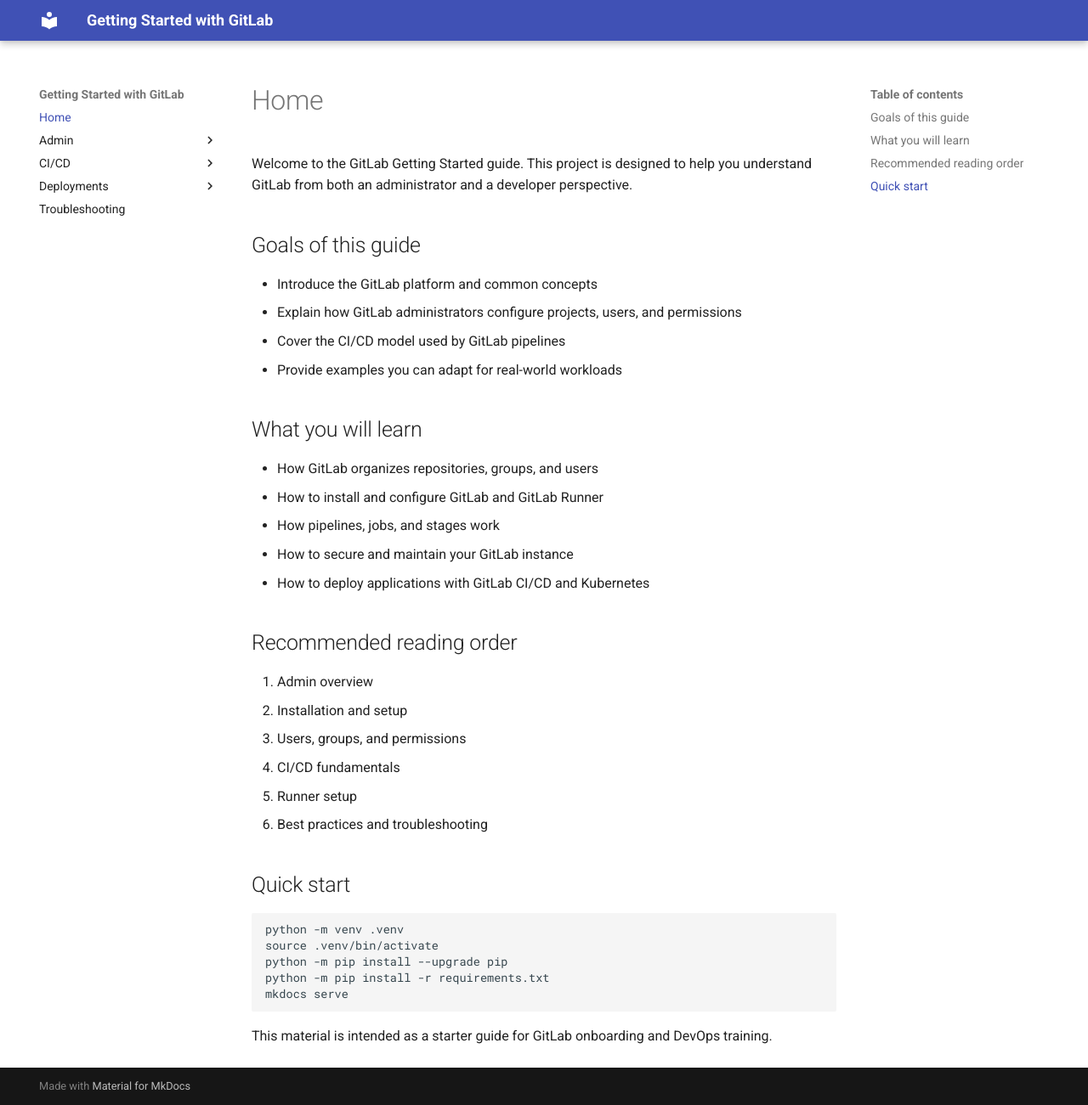
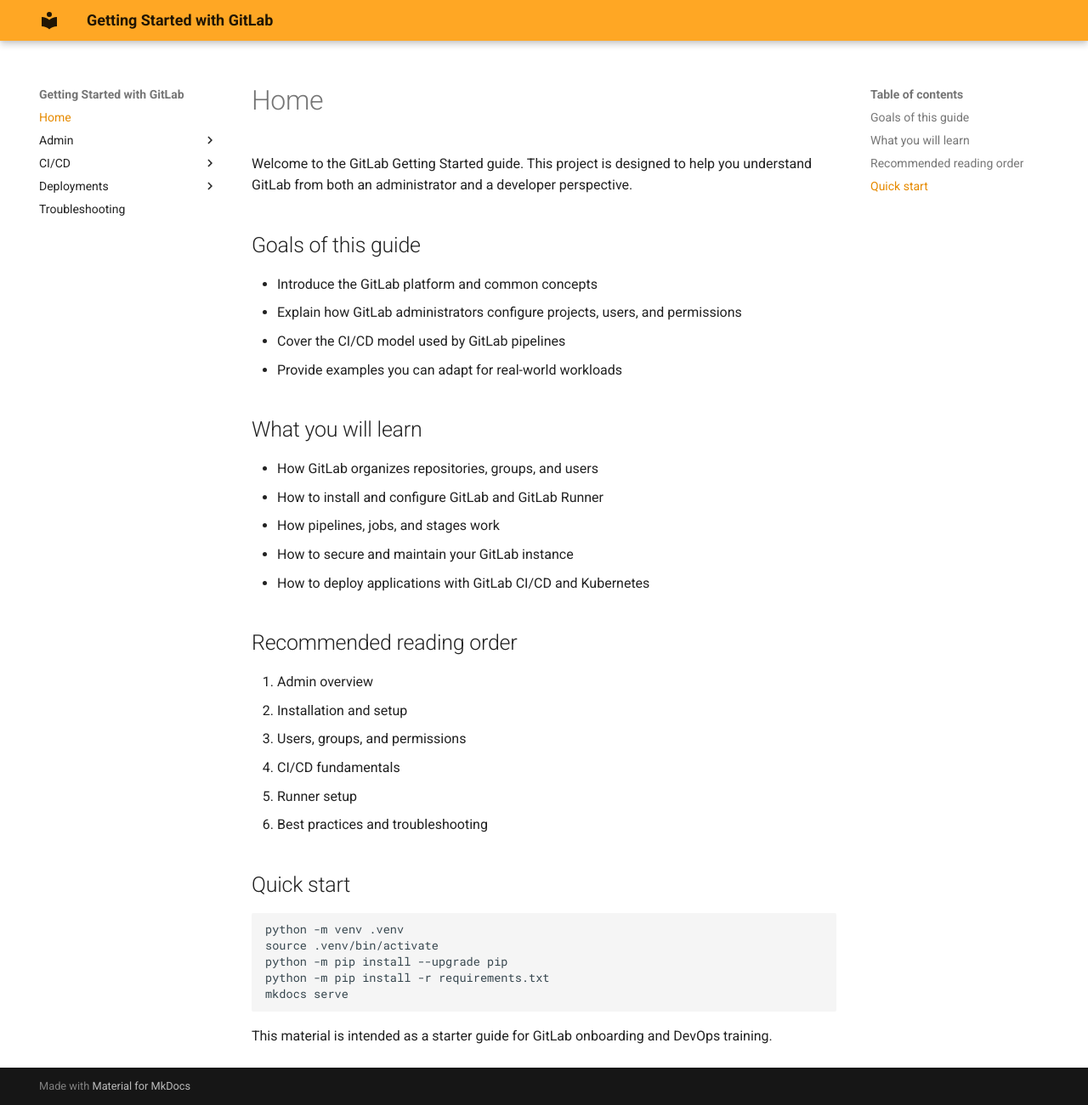
Before and after one commit to nirpendra83/getting-started-with-gitlab, an MkDocs documentation site: the page built from docs/index.md, in a window 1280 px wide and 1301 px high. Shown: the whole window at 85% size. Built offline with MkDocs 1.6.1 and Material for MkDocs 9.7.7, drawn with Linux system fonts in a browser that asks for light colours.

Commit message:
Add custom CSS for site colors (GitLab orange) and include extra_css in mkdocs.yml

```diff
--- a/mkdocs.yml
+++ b/mkdocs.yml
@@ -26,5 +26,10 @@ nav:
 
 theme:
   name: material
+  palette:
+    primary: 'orange'
+    accent: 'deep-orange'
+extra_css:
+  - assets/css/extra.css
 
 plugins: []
```
